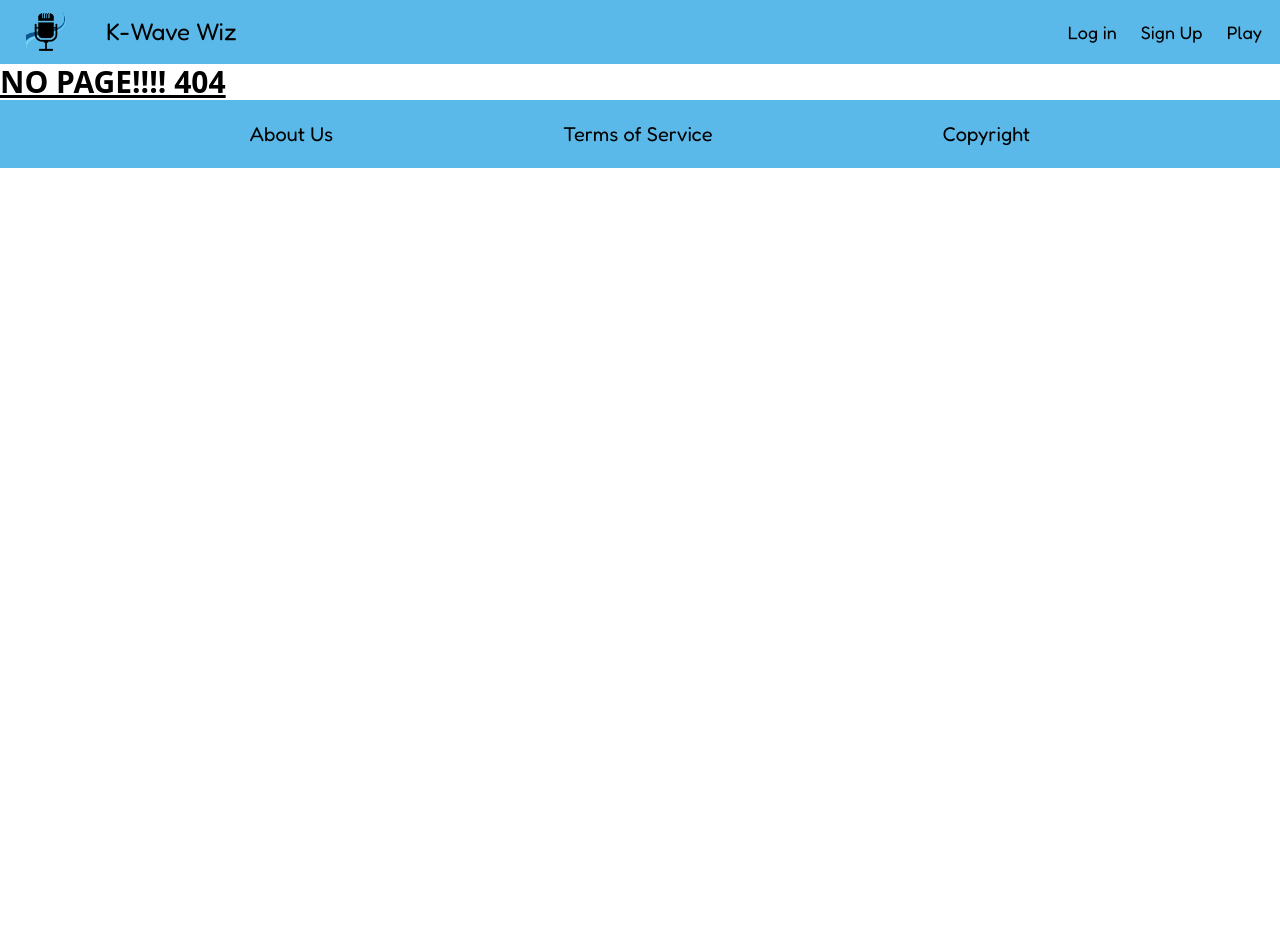
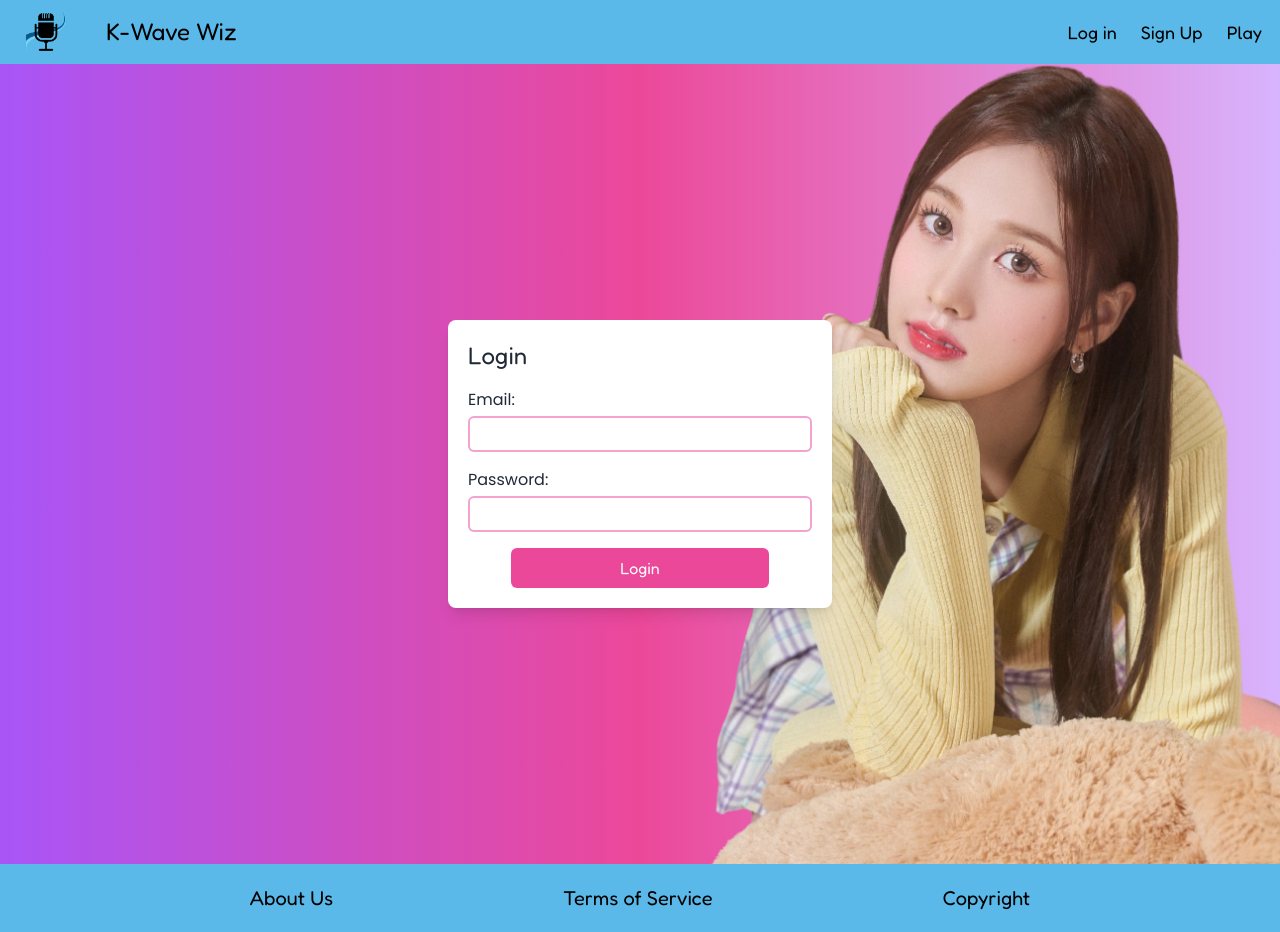
Before and after one commit to zxtm89j1/k-wizz-fe, a React (Create React App) app: page /login in a window 1280 px wide. Before the commit this address had no page. Before the commit the page ends 800 px from the top, so only its background shows below. Built offline with nearby package versions, Linux system fonts and the light colour scheme.

Commit message:
added log in page in front end

```diff
--- a/package.json
+++ b/package.json
@@ -6,11 +6,16 @@
     "@testing-library/jest-dom": "^5.17.0",
     "@testing-library/react": "^13.4.0",
     "@testing-library/user-event": "^13.5.0",
+    "@ueaweb/laravel-react-csrf-input": "^0.1.5",
     "axios": "^1.6.2",
     "jquery": "^3.7.1",
     "react": "^18.2.0",
     "react-dom": "^18.2.0",
+    "react-global-loading": "^1.0.9",
+    "react-loading-screen": "^0.0.17",
     "react-scripts": "5.0.1",
+    "react-spinners": "^0.13.8",
+    "sweetalert2": "^11.10.1",
     "web-vitals": "^2.1.4"
   },
   "scripts": {
--- a/public/index.html
+++ b/public/index.html
@@ -9,6 +9,8 @@
       name="description"
       content="Web site created using create-react-app"
     />
+
+    <meta name="csrf-token" content="{{ csrf_token() }}" />
 
     <link rel="apple-touch-icon" href="%PUBLIC_URL%/logo192.png" />
     <!--
--- a/src/App.js
+++ b/src/App.js
@@ -4,6 +4,7 @@ import NoPage from "./components/NoPage";
 import Navbar from "./components/Navbar";
 import Footer from "./components/Footer";
 import Signup from "./components/Signup";
+import Login from "./components/Login";
 
 function App() {
   return (
@@ -13,6 +14,7 @@ function App() {
         <Routes>
           <Route index element={<Home />} />
           <Route path="/signup" element={<Signup />} />
+          <Route path="/login" element={<Login />} />
           <Route path="*" element={<NoPage />} />
         </Routes>
       </BrowserRouter>
--- /dev/null
+++ b/src/components/Login.js
@@ -0,0 +1,55 @@
+import yoon from "../images/yoon.webp";
+
+const Login = () => {
+  return (
+    <div className="h-screen bg-gradient-to-r from-purple-500 via-pink-500 to-purple-300 flex justify-center items-center relative">
+      <form className="p-5 bg-white rounded-lg shadow-lg md:w-96 sm:w-80 xs:w-72 z-20">
+        <div className="self-start font-fredoka text-gray-800 sm:text-2xl mb-4">
+          Login
+        </div>
+        <div className="mb-4">
+          <label
+            htmlFor="email"
+            className="block text-gray-800 text-sm sm:text-base mb-1 font-poppins"
+          >
+            Email:
+          </label>
+          <input
+            className="w-full border-2 rounded-md px-1 py-0.5 sm:px-2 sm:py-1 border-pink-500/50 focus:border-pink-700 focus:outline-none focus:ring-0 font-fredoka"
+            type="email"
+            name="email"
+          />
+        </div>
+        <div className="mb-4">
+          <label
+            htmlFor="password"
+            className="block text-gray-800 text-sm sm:text-base mb-1 font-poppins"
+          >
+            Password:
+          </label>
+          <input
+            className="w-full border-2 border-pink-500/50 rounded-md px-1 py-0.5 sm:px-2 sm:py-1 focus:border-pink-700 focus:outline-none focus:ring-0 font-fredoka"
+            type="password"
+            name="password"
+          />
+        </div>
+        <div className="flex justify-center">
+          <button
+            className="w-full md:w-3/4 bg-pink-500 text-white rounded-md py-2 px-4 hover:bg-pink-600 transition duration-300 font-fredoka"
+            type="submit"
+          >
+            Login
+          </button>
+        </div>
+      </form>
+
+      <img
+        src={yoon}
+        alt="kyler"
+        className="h-[30rem] md:h-[40rem] lg:h-[60rem] absolute bottom-0 right-0 z-10"
+      />
+    </div>
+  );
+};
+
+export default Login;
--- a/src/components/Navbar.js
+++ b/src/components/Navbar.js
@@ -1,4 +1,3 @@
-import { useState } from "react";
 import logoBlack from "../images/K-Wave-black.png";
 import logoFullWhite from "../images/K-Wave-white-full.webp";
 
@@ -46,8 +45,12 @@ const Navbar = () => {
               isSignUp ? "text-white" : "text-black"
             } ${isSignUp ? "hover:text-pink-900" : "hover:text-white"}`}
           >
-            Log in
+            <a href="/login">Log in</a>
           </li>
+
+          {isSignUp ? (
+            <div className="hidden"></div>
+          ) : (
             <li
               className={`p-1 md:p-3 font-fredoka text-xs md:text-lg cursor-pointer ${
                 isSignUp ? "text-white" : "text-black"
@@ -55,6 +58,8 @@ const Navbar = () => {
             >
               <a href="/signup">Sign Up</a>
             </li>
+          )}
+
           <li
             className={`p-1 md:p-3 font-fredoka text-xs md:text-lg cursor-pointer ${
               isSignUp ? "text-white" : "text-black"
--- a/src/components/Signup.js
+++ b/src/components/Signup.js
@@ -1,9 +1,17 @@
 import { useEffect, useState } from "react";
 import kyler from "../images/kyler.webp";
 import axios from "axios";
-import $ from "jquery";
+import {
+  GlobalLoading,
+  showLoading,
+  globalLoading,
+  show,
+  hide,
+} from "react-global-loading";
+import Swal from "sweetalert2";
 
 const Signup = () => {
+  const [isLoading, setIsLoading] = useState(false);
   const [formData, setFormData] = useState({
     email: "",
     username: "",
@@ -24,32 +32,81 @@ const Signup = () => {
     }));
   };
 
-  const getToken = async () => {
-    const response = await axios.get(
-      "http://127.0.0.1:8000/sanctum/csrf-cookie"
-    );
-
-    console.log(response);
-  };
-
-  getToken();
-
   const submitData = async (e) => {
     e.preventDefault();
 
-    let response = await axios.post("http://localhost:8000/signup", formData);
+    show();
 
-    await console.log(response);
+    try {
+      let response = await axios.post("http://localhost:8000/signup", formData);
+
+      if (response.status === 200) {
+        Swal.fire({
+          title: "Success!",
+          text: response.data.message,
+          icon: "success",
+          confirmButtonText: "Ok",
+        })
+          .then(hide())
+          .then(() => {
+            window.location.reload();
+          });
+
+        await console.log(response);
+      }
+
+      // alert(message);
+
+      console.log(response);
+    } catch (error) {
+      if (error.response.data.errors) {
+        let errorObject = await error.response.data.errors;
+
+        let errorMessages = {
+          title: "Error!",
+          messages: [],
+          icon: "error",
+          confirmButtonText: "Ok",
+        };
+
+        let errorMessageText = "";
+        // Using Object.entries to get key-value pairs and then iterating over them
+        for (let [index, [key, messages]] of Object.entries(
+          errorObject
+        ).entries()) {
+          for (let i = 0; i < messages.length; i++) {
+            errorMessages.messages.push(`${messages[i]}`);
+          }
+        }
+
+        errorMessageText += errorMessages.messages.join("\r\n");
+
+        errorMessages.text = errorMessageText;
+
+        delete errorMessages.messages;
+
+        await Swal.fire(errorMessages);
+        await hide();
+      } else {
+        Swal.fire({
+          title: "Error!",
+          text: error.message,
+          icon: "error",
+          confirmButtonText: "Ok",
+        });
+
+        await hide();
+      }
+    }
   };
 
   return (
     <div className="h-screen bg-gradient-to-r from-purple-500 via-pink-500 to-purple-300 flex justify-center items-center relative">
+      <GlobalLoading />
       <form
         className="p-5 bg-white rounded-lg shadow-lg md:w-96 sm:w-80 xs:w-72 z-20"
         onSubmit={submitData}
       >
-
-
         <div className="self-start font-fredoka text-gray-800 sm:text-2xl mb-4">
           Sign Up
         </div>
```
Also changed, not shown: src/components/Home.js (+7 -0 lines), src/images/yoon.webp (added), 1 other file (tests, documents, lock files or other folders). Lines whose indentation alone changed are shown as unchanged.
